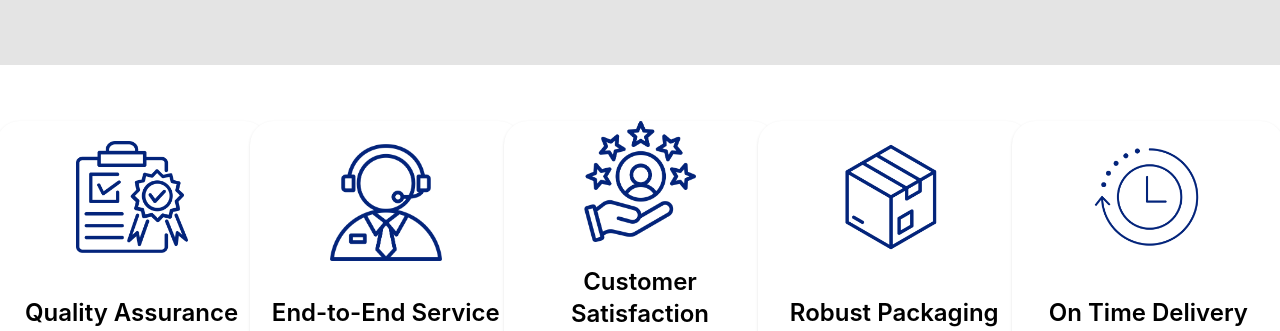
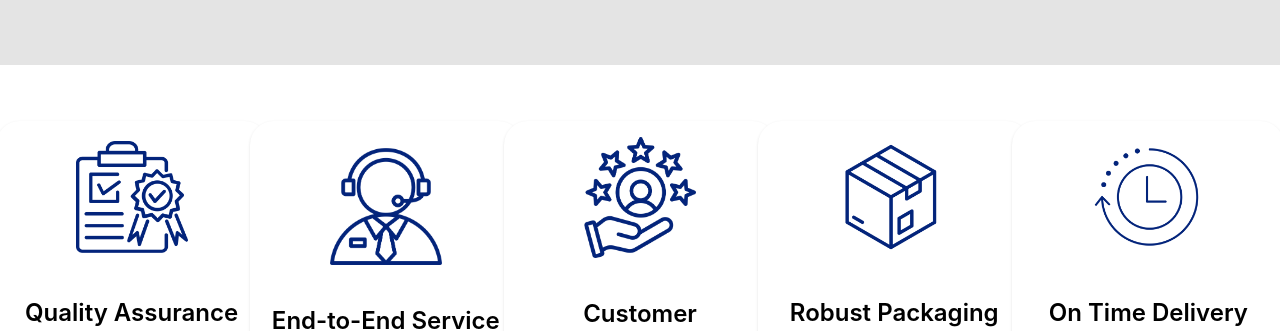
Before and after one commit to Tech3Imperio/selectivesystems, a React (Create React App) app: page / in a window 1280 px wide. Shown: the part 1620-1951 px from the top of the page. Built offline with nearby package versions, Linux system fonts and the light colour scheme.

Commit message:
final changes

```diff
--- a/src/component/HeroImageSlider/HeroImageSlider.jsx
+++ b/src/component/HeroImageSlider/HeroImageSlider.jsx
@@ -77,7 +77,7 @@ const HeroImageSlider = () => {
                 key={index}
                 src={image}
                 alt={`image-${index}`}
-                className="w-[12rem] h-[12rem] object-cover -mt-[15rem] transition-transform duration-300 ease-in-out mr-[-20%] rounded-3xl hover:scale-150 hover:z-20 md:h-[24rem] md:w-[24rem] md:mr-[-27%] md:hover:scale-110 md:z-10 lg:h-[25rem] lg-w-[28rem] lg:-mt-[25rem] lg:mr-[-20%] lg:hover:scale-125 lg:hover:z-20 xl:h-[23rem] xl:w-[23rem] xl:-mr-[20%] xl:-mt-24 xl:hover:scale-125 xl:hover:z-20 2xl:h-[25rem] 2xl:w-[25rem] 2xl:hover:h-[30rem] 2xl:hover:w-[30rem] 2xl:-mr-[21.%]"
+                className="w-[12rem] h-[12rem] object-cover -mt-[15rem] transition-transform duration-300 ease-in-out mr-[-20%] rounded-3xl hover:scale-150 hover:z-20 md:h-[24rem] md:w-[24rem] md:mr-[-27%] md:hover:scale-110 md:z-10 lg:h-[25rem] lg-w-[28rem] lg:-mt-[25rem] lg:mr-[-20%] lg:hover:scale-125 lg:hover:z-20 xl:h-[23rem] xl:w-[23rem] xl:-mr-[20%] xl:-mt-24 xl:hover:scale-125 xl:hover:z-20 2xl:h-[25rem] 2xl:w-[25rem] 2xl:hover:h-[30rem] 2xl:hover:w-[30rem] 2xl:-mr-[20%]"
                 initial={{ opacity: 0, x: "100%" }}
                 animate={{ opacity: 1, x: 0 }}
                 transition={{ duration: 1, delay: index * 0.2 }}
@@ -117,7 +117,7 @@ const HeroImageSlider = () => {
         {aboutData.map((item, index) => (
           <div
             key={index}
-            className=" h-[23rem] w-[11.1rem] bg-white hover:border shadow hover:shadow-black rounded-3xl cursor-pointer overflow-hidden text-center flex flex-col items-center md:h-[28rem] md:w-[17rem] lg:h-[32rem] lg:w-[20rem] xl:h-[27rem] xl:w-[17rem]"
+            className=" h-[24rem] w-[11.1rem] bg-white hover:border shadow hover:shadow-black rounded-3xl cursor-pointer overflow-hidden text-center flex flex-col items-center md:h-[28rem] md:w-[17rem] lg:h-[32rem] lg:w-[20rem] xl:h-[27rem] xl:w-[17rem]"
             // style={{
             //   height: "32rem",
             // }} // Fixed height for all cards
@@ -127,7 +127,7 @@ const HeroImageSlider = () => {
                 src={item.img}
                 title={item.title}
                 alt={item.alt}
-                className="h-[4.rem] w-[4.rem] -pb-2  md:h-[9.rem] md:w-[10rem] lg:h-[11.rem] lg:w-[11rem] xl:h-[7.rem] xl:w-[7rem] object-cover"
+                className="h-[4.rem] w-[4rem] py-4 md:h-[9.rem] md:w-[10rem] lg:h-[11.rem] lg:w-[11rem] xl:h-[7.rem] xl:w-[7rem] object-cover"
               />
             </div>
             <div className="p-2 flex-grow">
```
